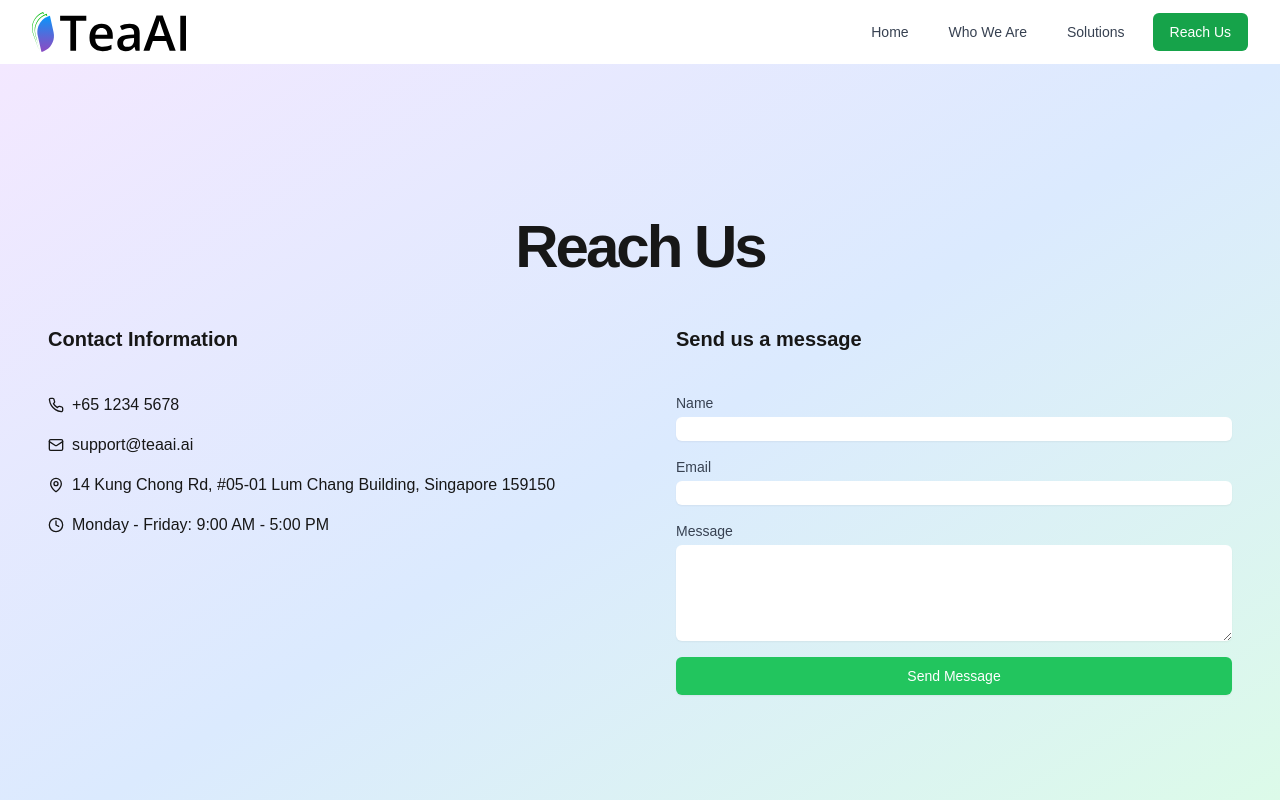
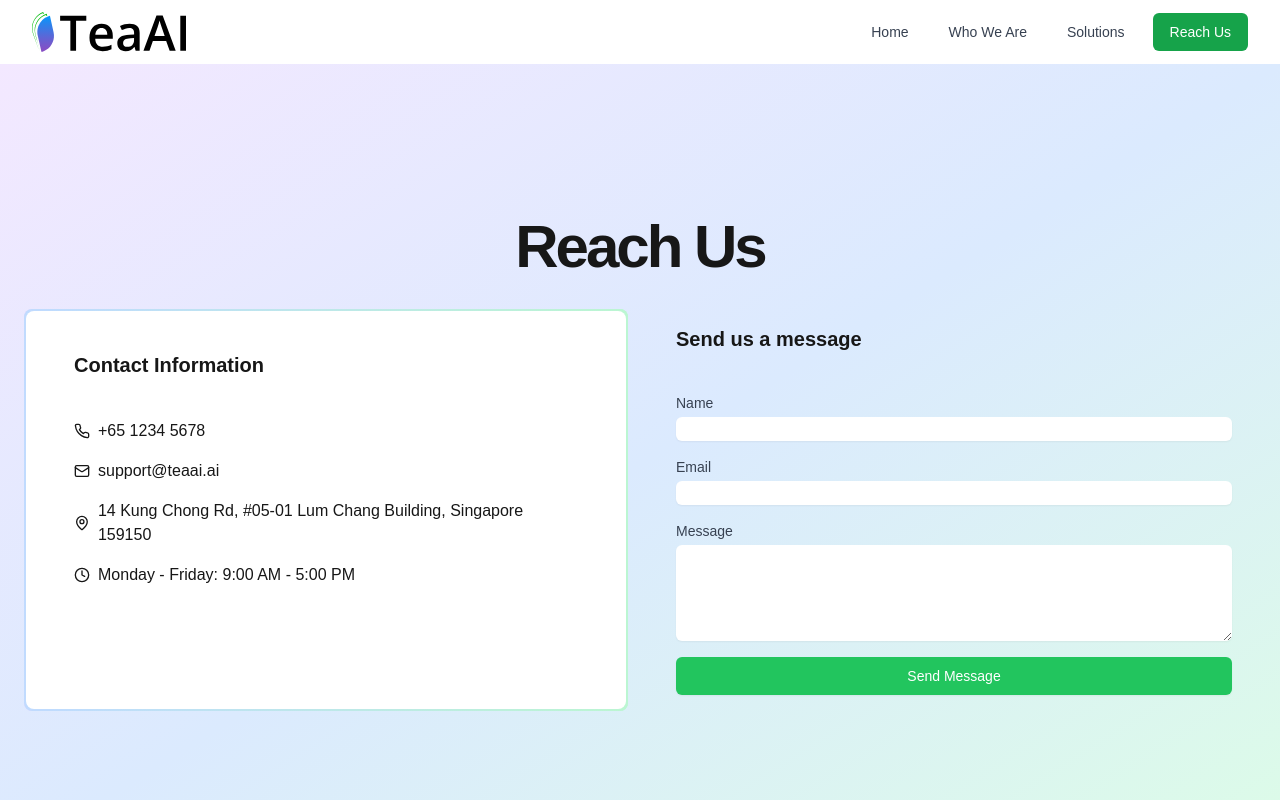
Before and after one commit to milindajay/pekoe-fe, a Next.js app: page /reach-us in a window 1280 px wide. Shown: the top 800 px of the page. Built offline with nearby package versions, Linux system fonts and the light colour scheme.

Commit message:
Update contact-info.tsx

```diff
--- a/src/app/components/contact-info.tsx
+++ b/src/app/components/contact-info.tsx
@@ -1,8 +1,10 @@
 import { Card, CardContent, CardHeader, CardTitle } from '../components/ui/card'
 import { Phone, Mail, MapPin, Clock } from 'lucide-react'
+import { GradientBorder } from './GradientBorder'
 
 export function ContactInfo() {
     return (
+        <GradientBorder>
             <Card>
                 <CardHeader>
                     <CardTitle>Contact Information</CardTitle>
@@ -25,6 +27,7 @@ export function ContactInfo() {
                         <span>Monday - Friday: 9:00 AM - 5:00 PM</span>
                     </div>
                 </CardContent>
-        </Card>
+            </Card >
+        </GradientBorder>
     )
 }
```
Lines whose indentation alone changed are shown as unchanged.
